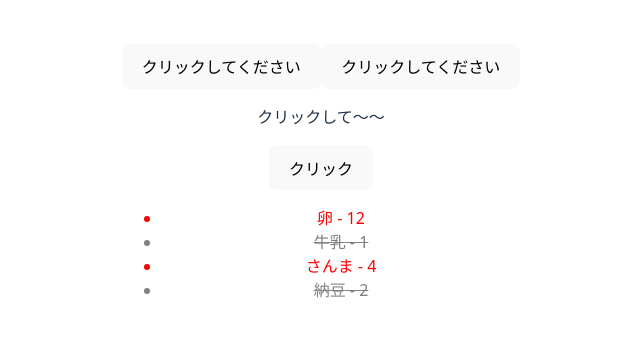
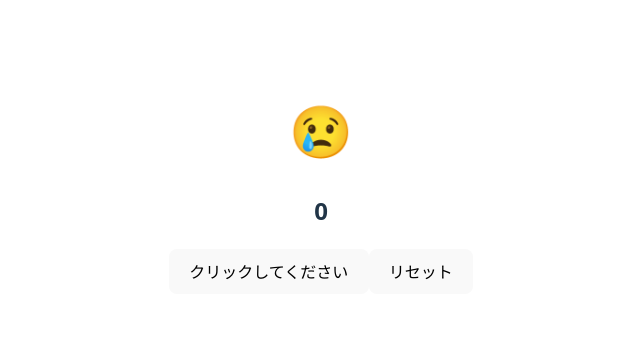
Before and after one commit to AtsuSuzu-R/react-train-1, a React (Vite) app: page / in a window 1280 px wide. Shown: the part 219-556 px from the top of the page, without its empty margins (319-959 px from the left). Built offline with nearby package versions, Linux system fonts and the light colour scheme.

Commit message:
10/8 toggleの練習追加

```diff
--- a/src/App.jsx
+++ b/src/App.jsx
@@ -4,6 +4,7 @@ import viteLogo from "/vite.svg";
 import "./App.css";
 import ShoppingList from "./ShoppingList";
 import Clicker from "./Clicker";
+import Toggler from "./Toggler";
 
 const data = [
   { id: 1, item: "卵", quantity: 12, completed: false },
@@ -17,8 +18,9 @@ function App() {
 
   return (
     <>
-      <Clicker message="こんにちは" buttonText="クリックしてください" />
-      <ShoppingList items={data} />
+      <Toggler />
+      {/* <Clicker message="こんにちは" buttonText="クリックしてください" /> */}
+      {/* <ShoppingList items={data} /> */}
     </>
   );
 }
--- /dev/null
+++ b/src/Toggler.jsx
@@ -0,0 +1,19 @@
+import { useState } from "react";
+
+export default function Toggler() {
+  const [isFun, setFun] = useState(true);
+  const [count, setCount] = useState(0);
+  const toggleHappy = () => setFun(!isFun);
+  const clickCount = () => setCount(count + 1);
+  const zeroCount = () => setCount(0);
+  return (
+    <>
+      <h1 onClick={toggleHappy} className="smile">
+        {isFun ? "😢" : "😊"}
+      </h1>
+      <h2>{count}</h2>
+      <button onClick={clickCount}>クリックしてください</button>
+      <button onClick={zeroCount}>リセット</button>
+    </>
+  );
+}
```
